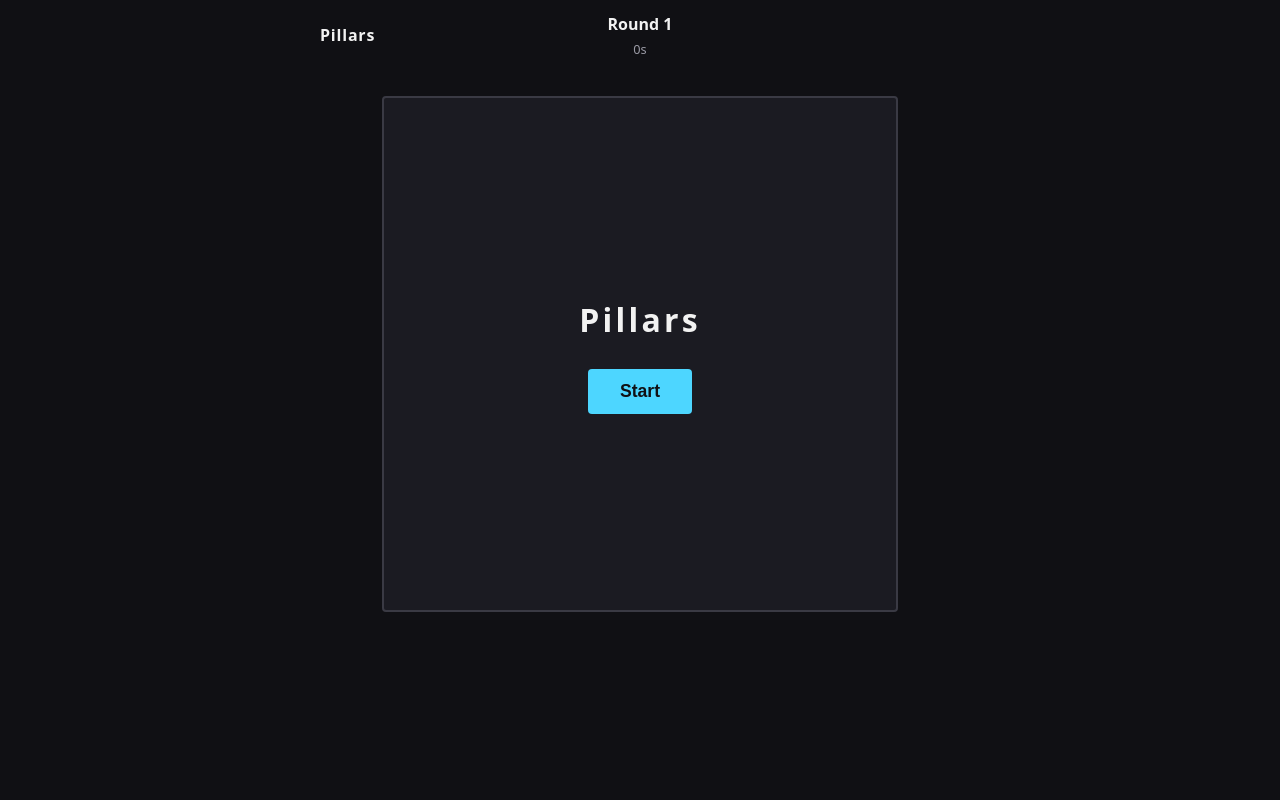
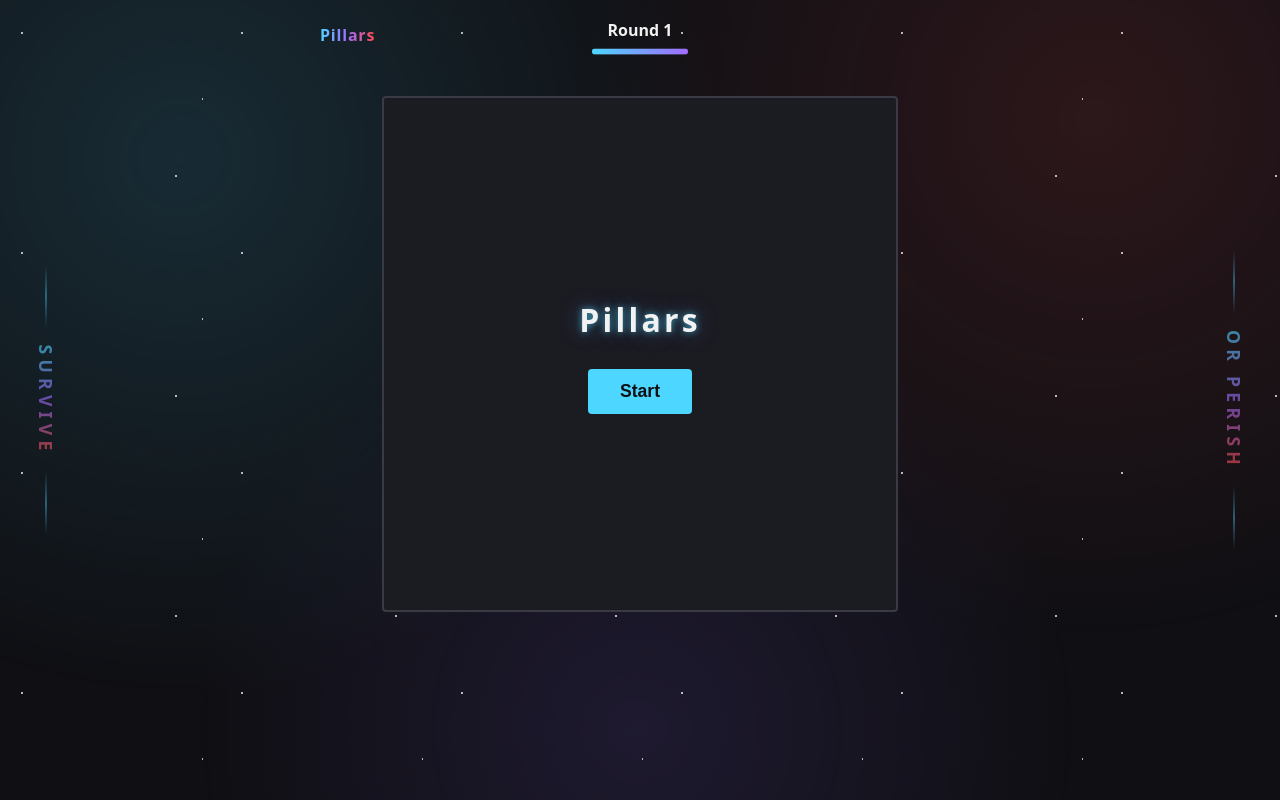
Before and after one commit to comp4020-agentic-coding-studio/comp4020-crit5-wally0225, a website built with Vite: page index.html in a window 1280 px wide. Built offline with nearby package versions, Linux system fonts and the light colour scheme.

Commit message:
Churn walls every round after 10, add ambient decoration, and a bar-style round timer
- Walls now regenerate every round from round 11 onward (still every 5
  rounds through round 10), so late-game boards keep changing shape.
- Added side-rail flavor text, a drifting starfield background, and glow/
  pulse accents to the title, board border, and player dot.
- Replaced the "Xs" round countdown text with a depleting progress bar
  that pulses red for the last 20% of a round.

```diff
--- a/game-logic.ts
+++ b/game-logic.ts
@@ -64,6 +64,15 @@ export function flashWindowMsForRound(round: number): number {
 export function roundDurationForRound(round: number): number {
   const d = phaseDurationsForRound(round);
   return d.warning + d.attack + d.retract + d.buffer;
+}
+
+// Walls regenerate every 5 rounds through round 10 for variety; after round
+// 10 every single round gets a fresh layout, so the board itself keeps
+// players from settling into a memorised safe route late-game.
+const WALL_CHURN_START = 11;
+
+function shouldRegenerateWalls(round: number): boolean {
+  return round >= WALL_CHURN_START || (round - 1) % 5 === 0;
 }
 
 const DIRECTIONS: Direction[] = ["up", "down", "left", "right"];
@@ -226,7 +235,7 @@ export function advancePhase(state: GameState, now: number): GameState {
       case "buffer":
         phase = "warning";
         round += 1;
-        if ((round - 1) % 5 === 0) {
+        if (shouldRegenerateWalls(round)) {
           walls = state.pickWalls(state.player, state.n);
         }
         directions = state.pickDirections(round, walls, state.n);
--- a/index.html
+++ b/index.html
@@ -21,13 +21,17 @@
     <link rel="stylesheet" href="./styles.css" />
   </head>
   <body>
+    <div class="side-rail side-rail-left" aria-hidden="true"><span>SURVIVE</span></div>
+    <div class="side-rail side-rail-right" aria-hidden="true"><span>OR PERISH</span></div>
     <header>
       <nav aria-label="Primary">
         <a href="./">Pillars</a>
       </nav>
       <div class="round-status">
         <p id="round" aria-live="polite"></p>
-        <p id="round-timer" aria-live="polite"></p>
+        <div id="round-timer" class="round-timer" aria-hidden="true">
+          <div id="round-timer-fill" class="round-timer-fill"></div>
+        </div>
       </div>
     </header>
     <main>
--- a/render.ts
+++ b/render.ts
@@ -15,7 +15,7 @@ const DIRECTIONS: Direction[] = ["up", "down", "left", "right"];
 let boardEl: HTMLElement;
 let playerEl: HTMLElement;
 let roundEl: HTMLElement;
-let roundTimerEl: HTMLElement;
+let roundTimerFillEl: HTMLElement;
 let gameOverEl: HTMLElement;
 let roundsSurvivedEl: HTMLElement;
 const arrowEls = new Map<Direction, HTMLElement>();
@@ -25,7 +25,7 @@ const cellEls = new Map<string, HTMLElement>();
 export function initUI(walls: Wall[]): void {
   boardEl = document.querySelector<HTMLElement>("#board")!;
   roundEl = document.querySelector<HTMLElement>("#round")!;
-  roundTimerEl = document.querySelector<HTMLElement>("#round-timer")!;
+  roundTimerFillEl = document.querySelector<HTMLElement>("#round-timer-fill")!;
   gameOverEl = document.querySelector<HTMLElement>("#game-over")!;
   roundsSurvivedEl = document.querySelector<HTMLElement>("#rounds-survived")!;
 
@@ -110,11 +110,10 @@ export function render(state: GameState, now: number): void {
 
   roundEl.textContent = `Round ${state.round}`;
   const roundMs = roundDurationForRound(state.round);
-  const seconds =
-    state.phase === "gameOver"
-      ? 0
-      : Math.min(Math.floor((now - state.roundStartedAt) / 1000), roundMs / 1000 - 1);
-  roundTimerEl.textContent = `${seconds}s`;
+  const elapsed = state.phase === "gameOver" ? roundMs : now - state.roundStartedAt;
+  const remaining = Math.max(0, Math.min(1, 1 - elapsed / roundMs));
+  roundTimerFillEl.style.width = `${remaining * 100}%`;
+  roundTimerFillEl.classList.toggle("low", remaining <= 0.2);
 
   gameOverEl.hidden = state.phase !== "gameOver";
   if (state.phase === "gameOver") {
--- a/styles.css
+++ b/styles.css
@@ -1,10 +1,122 @@
 body {
+  position: relative;
   margin: 0;
   padding: 0 1rem 2rem;
   font-family: system-ui, sans-serif;
   line-height: 1.6;
   color: #f2f2f2;
   background: #101014;
+  overflow-x: hidden;
+}
+
+body::before,
+body::after {
+  content: "";
+  position: fixed;
+  inset: 0;
+  pointer-events: none;
+}
+
+body::before {
+  z-index: -2;
+  background:
+    radial-gradient(circle at 15% 20%, rgba(77, 214, 255, 0.14), transparent 42%),
+    radial-gradient(circle at 85% 15%, rgba(255, 77, 77, 0.12), transparent 40%),
+    radial-gradient(circle at 50% 90%, rgba(140, 100, 255, 0.12), transparent 45%);
+  animation: bg-drift 20s ease-in-out infinite alternate;
+}
+
+body::after {
+  z-index: -1;
+  opacity: 0.55;
+  background-image:
+    radial-gradient(1.5px 1.5px at 10% 15%, #fff 55%, transparent 56%),
+    radial-gradient(1px 1px at 35% 65%, #fff 55%, transparent 56%),
+    radial-gradient(1px 1px at 60% 30%, #fff 55%, transparent 56%),
+    radial-gradient(1.5px 1.5px at 80% 80%, #fff 55%, transparent 56%),
+    radial-gradient(1px 1px at 25% 90%, #fff 55%, transparent 56%),
+    radial-gradient(1px 1px at 92% 45%, #fff 55%, transparent 56%);
+  background-size: 220px 220px;
+  animation: bg-twinkle 5s ease-in-out infinite alternate;
+}
+
+@keyframes bg-drift {
+  from {
+    transform: scale(1) translate(0, 0);
+  }
+  to {
+    transform: scale(1.15) translate(-2%, 2%);
+  }
+}
+
+@keyframes bg-twinkle {
+  from {
+    opacity: 0.35;
+  }
+  to {
+    opacity: 0.7;
+  }
+}
+
+@media (prefers-reduced-motion: reduce) {
+  body::before,
+  body::after,
+  .cover-title,
+  #board,
+  .player,
+  .cover-state,
+  .end-state,
+  .round-timer-fill.low {
+    animation: none;
+  }
+}
+
+.side-rail {
+  position: fixed;
+  top: 50%;
+  display: none;
+  transform: translateY(-50%);
+  flex-direction: column;
+  align-items: center;
+  gap: 1rem;
+  pointer-events: none;
+  z-index: 0;
+}
+
+.side-rail::before,
+.side-rail::after {
+  content: "";
+  width: 2px;
+  height: 4rem;
+  background: linear-gradient(180deg, transparent, #4dd6ff, transparent);
+  opacity: 0.4;
+}
+
+.side-rail span {
+  writing-mode: vertical-rl;
+  text-orientation: mixed;
+  font-weight: 700;
+  letter-spacing: 0.3em;
+  font-size: 1.1rem;
+  background: linear-gradient(180deg, #4dd6ff, #a06cff 50%, #ff4d4d);
+  background-clip: text;
+  -webkit-background-clip: text;
+  -webkit-text-fill-color: transparent;
+  opacity: 0.6;
+}
+
+.side-rail-left {
+  left: 2rem;
+}
+
+.side-rail-right {
+  right: 2rem;
+}
+
+@media (min-width: 1100px) {
+  .side-rail {
+    display: flex;
+  }
 }
 
 header {
@@ -22,6 +134,10 @@ nav a {
   text-decoration: none;
   font-weight: 700;
   letter-spacing: 0.05em;
+  background: linear-gradient(90deg, #4dd6ff, #a06cff 50%, #ff4d4d);
+  background-clip: text;
+  -webkit-background-clip: text;
+  -webkit-text-fill-color: transparent;
 }
 
 .round-status {
@@ -32,7 +148,7 @@ nav a {
   display: flex;
   flex-direction: column;
   align-items: center;
-  gap: 0.1rem;
+  gap: 0.35rem;
 }
 
 #round {
@@ -42,11 +158,38 @@ nav a {
   color: #f2f2f2;
 }
 
-#round-timer {
-  margin: 0;
-  font-size: 0.8rem;
-  font-variant-numeric: tabular-nums;
-  color: #9a9aa5;
+.round-timer {
+  width: 6rem;
+  height: 0.35rem;
+  background: #26262e;
+  border-radius: 999px;
+  overflow: hidden;
+  box-shadow: inset 0 0 0 1px #3a3a44;
+}
+
+.round-timer-fill {
+  height: 100%;
+  width: 100%;
+  background: linear-gradient(90deg, #4dd6ff, #a06cff);
+  transition:
+    width 0.1s linear,
+    background 0.3s ease;
+}
+
+.round-timer-fill.low {
+  background: linear-gradient(90deg, #ff8a4d, #ff4d4d);
+  animation: timer-low-pulse 0.5s steps(1, end) infinite;
+}
+
+@keyframes timer-low-pulse {
+  0%,
+  49% {
+    opacity: 1;
+  }
+  50%,
+  100% {
+    opacity: 0.5;
+  }
 }
 
 a {
@@ -94,6 +237,18 @@ main {
   background: #1b1b22;
   border: 2px solid #3a3a44;
   border-radius: 4px;
+  animation: panel-in 0.4s ease-out;
+}
+
+@keyframes panel-in {
+  from {
+    opacity: 0;
+    transform: scale(0.96) translateY(0.5rem);
+  }
+  to {
+    opacity: 1;
+    transform: scale(1) translateY(0);
+  }
 }
 
 .cover-state[hidden] {
@@ -106,6 +261,23 @@ main {
   font-weight: 700;
   letter-spacing: 0.1em;
   color: #f2f2f2;
+  text-shadow:
+    0 0 0.4rem rgba(77, 214, 255, 0.6),
+    0 0 1.2rem rgba(77, 214, 255, 0.3);
+  animation: title-glow 3s ease-in-out infinite alternate;
+}
+
+@keyframes title-glow {
+  from {
+    text-shadow:
+      0 0 0.4rem rgba(77, 214, 255, 0.6),
+      0 0 1.2rem rgba(77, 214, 255, 0.3);
+  }
+  to {
+    text-shadow:
+      0 0 0.6rem rgba(77, 214, 255, 0.9),
+      0 0 2rem rgba(160, 108, 255, 0.5);
+  }
 }
 
 #start-button {
@@ -202,6 +374,16 @@ main {
   border: 2px solid #3a3a44;
   border-radius: 4px;
   overflow: hidden;
+  animation: board-glow 4s ease-in-out infinite alternate;
+}
+
+@keyframes board-glow {
+  from {
+    box-shadow: 0 0 0.5rem rgba(77, 214, 255, 0.08);
+  }
+  to {
+    box-shadow: 0 0 1.5rem rgba(77, 214, 255, 0.22);
+  }
 }
 
 .cell {
@@ -243,6 +425,19 @@ main {
   transition:
     left 0.08s linear,
     top 0.08s linear;
+  animation: player-pulse 1.6s ease-in-out infinite;
+}
+
+@keyframes player-pulse {
+  0%,
+  100% {
+    box-shadow: 0 0 0.5rem #4dd6ff;
+  }
+  50% {
+    box-shadow:
+      0 0 0.9rem #4dd6ff,
+      0 0 1.6rem rgba(77, 214, 255, 0.5);
+  }
 }
 
 .end-state {
@@ -253,6 +448,7 @@ main {
   background: #1b1b22;
   border: 1px solid #3a3a44;
   border-radius: 8px;
+  animation: panel-in 0.4s ease-out;
 }
 
 .end-state[hidden] {
```
Also changed, not shown: spec/game.test.ts (+31 -0 lines).
